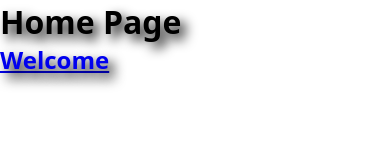
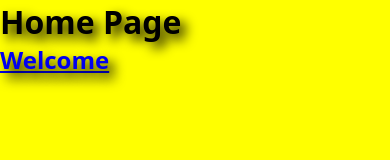
Before and after one commit to moorthid2023/old-portfolio, a plain HTML site: page home.html in a window 390 px wide. Drawn offline with Linux system fonts and the light colour scheme.

Commit message:
Update style.css

```diff
--- a/style.css
+++ b/style.css
@@ -3,10 +3,17 @@
     padding: 0;
 }
 
-@media screen  (max-width:600px){
-        body{
-            background-color:'grey';
-        }
+@media only screen and ( max-width: 600px ) {
+    body{
+        background-color: yellow;
+
+    }
+    *{
+        margin: 0;
+        padding: 0;
+        /* background-color: tomato; */
+    }
+
 }
 
 body{
```
